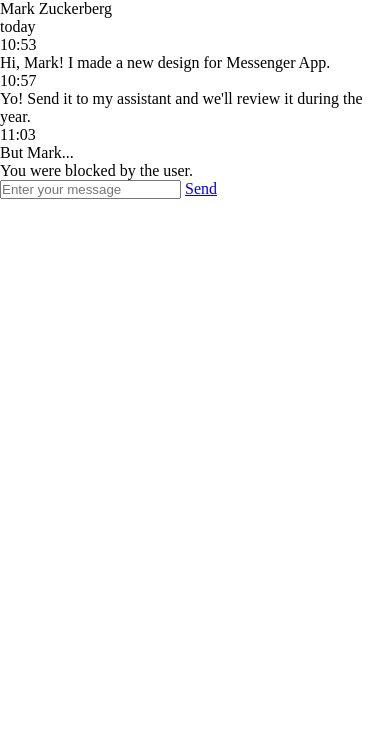
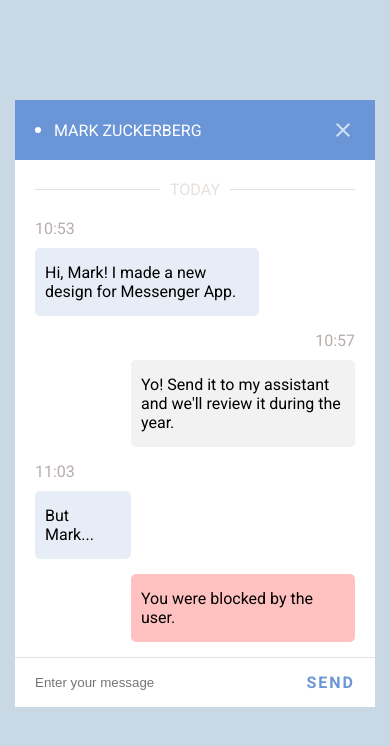
Before and after one commit to uma-frontend/messenger-04, a plain HTML site: page index.html in a window 390 px wide. Drawn offline with Linux system fonts and the light colour scheme.

Commit message:
Add styles and Media queries

```diff
--- a/css/styles.css
+++ b/css/styles.css
@@ -7,47 +7,178 @@
    box-sizing: border-box;
 }
 
+
 /*Body*/
 body{
+   font-family: "Roboto", sans-serif;
+   font-size: 16px;
+   font-weight: 400;
+   background-color: #c9d8e5;
+   color: #000;
+   margin: 0;
+
 }
 
 /*Container*/
 .container {
+   width: 100%;
+   max-width: 430px;
+   padding: 0px 15px;
+   margin: 100px auto;
 }
 
 /*Message Card*/
 .message-card {
+   background-color: #fff;
 }
 
    /*Message Card Header*/
 .message-card__header {
+   background-color: #6a96d8;
+   height: 60px;
+   padding: 0px 20px;
+   margin: 0px 0px 20px 0px;
+   display: flex;
+   align-items: center;
+   justify-content: space-between;
 }
 .message-card__circle {
+   width: 6px;
+   height: 6px;
+   border-radius: 50%;
+   background-color: #fff;
+   margin: 0px 13px 0px 0px;
 }
 .message-card__name {
+   margin: 0px auto 0px 0px;
+   color: #fff;
+   text-transform: uppercase;
+
 }
 .message-card__close-icon {
+   width: 24px;
+   height: 24px;
+   background-image: url(../img/close.svg);
+   background-repeat: no-repeat;
+   background-size: cover;
+   background-position: center center;
+   cursor: pointer;
+   opacity: 0.7;
+   transition: opacity 0.3s ease;
 }
-
+.message-card__close-icon:hover{
+   opacity: 1;
+}
    /*Message Card Body*/
 .message-card__body {
+   padding: 0px 20px;
 }
 .message-card__date {
+   text-transform: uppercase;
+   text-align: center;
+   color: #e6e1de;
+   display: flex;
+   align-items: center;
+   margin: 0px 0px 20px 0px;
+}
+.message-card__date::before{
+   content:"";
+   width: 100%;
+   height: 1px;
+   background-color: #e6e1de;
+   margin: 0px 10px 0px 0px;
+}
+.message-card__date::after{
+   content:"";
+   width: 100%;
+   height: 1px;
+   background-color: #e6e1de;
+   margin: 0px 0px 0px 10px;
 }
 .message-card__chats {
+   display: flex;
+   flex-direction: column;
 }
 .message-card__chat {
+   width: 70%;
+   margin: 0px 0px 15px 0px;
+}
+.message-card__chat:nth-child(2){
+   align-self: flex-end;
+}
+.message-card__chat:nth-child(3){
+   width: 30%;
+}
+.message-card__chat:nth-child(4){
+   align-self: flex-end;
 }
 .message-card__time {
+   display: inline-block;
+   color: #b7adaa;
+   margin: 0px 0px 10px 0px;
 }
 .message-card__text {
+   padding: 15px 10px;
+   background-color: #e6edf6;
+   border-radius: 5px;
+}
+.bg-grey{
+   background-color: #f2f2f2;
+}
+.bg-warning{
+   background-color: #ffc2c1;
+}
+.text-right{
+   display: block;
+   text-align: right;
 }
    /*Message Card Footer*/
 .message-card__footer {
+   padding: 15px 20px;
+}
+.footer__line{
+   display: flex;
+   margin: 0px auto;
+   width: 100%;
+   max-width: 360px;
+   height: 1px;
+   background-color: #e6e1de;
+   border: none;
 }
 .message-card__intup-box {
+   display: flex;
+   justify-content: space-between;
+   align-items: center;
 }
 .message-card__input {
+   border: none;
+}
+.message-card__input:focus{
+   outline: none;
 }
 .message-card__btn {
+   text-decoration: none;
+   text-transform: uppercase;
+   font-weight: bold;
+   letter-spacing: 2px;
+   color: #6a96d8;
 }
+
+/*MEDIA QUERY*/
+@media (max-width: 320px) {
+   .message-card__name{
+      font-size: 14px;
+   }
+   .message-card__date{
+      font-size: 14px;
+   }
+   .message-card__time {
+      font-size: 14px;
+   }
+   .message-card__text {
+      font-size: 12px;
+   }
+   .message-card__btn {
+      font-size: 14px;
+   }
+}
--- a/index.html
+++ b/index.html
@@ -19,7 +19,9 @@
             <span class="message-card__close-icon"></span>
          </div>
          <div class="message-card__body">
-            <div class="message-card__date">today</div>
+            <div class="message-card__date">
+               <span>today</span>
+            </div>
             <div class="message-card__chats">
                <div class="message-card__chat">
                   <span class="message-card__time">10:53</span>
@@ -28,8 +30,8 @@
                   </div>
                </div>
                <div class="message-card__chat">
-                  <span class="message-card__time">10:57</span>
-                  <div class="message-card__text">
+                  <span class="message-card__time text-right">10:57</span>
+                  <div class="message-card__text bg-grey">
                      Yo! Send it to my assistant and we'll review it during the year.
                   </div>
                </div>
@@ -40,12 +42,13 @@
                   </div>
                </div>
                <div class="message-card__chat">
-                  <div class="message-card__text">
+                  <div class="message-card__text bg-warning">
                      You were blocked by the user.
                   </div>
                </div>
             </div>
          </div>
+         <hr class="footer__line">
          <div class="message-card__footer">
             <div class="message-card__intup-box">
                <input type="text" class="message-card__input" placeholder="Enter your message">
```
